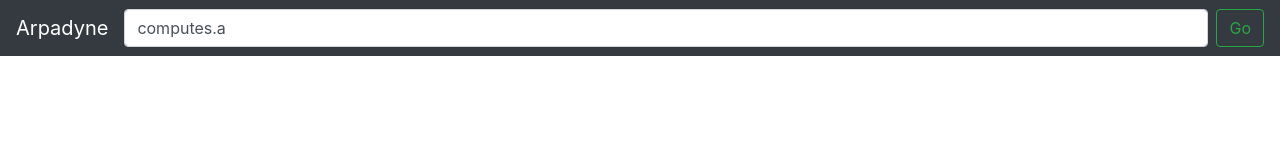
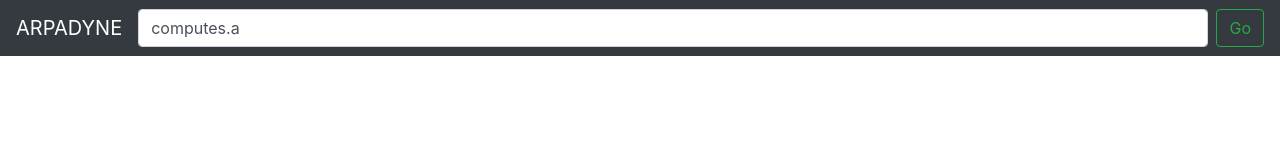
Before and after one commit to chrismatthieu/arpadyne, a website: page public/index.html in a window 1280 px wide. Shown: the top 160 px of the page. Drawn offline with nearby package versions, Linux system fonts and the light colour scheme.

Commit message:
uppercased brand

```diff
--- a/public/index.html
+++ b/public/index.html
@@ -8,7 +8,7 @@
   </head>
   <body>
     <nav class="navbar navbar-expand-lg navbar-dark bg-dark">
-      <a class="navbar-brand" href="#">Arpadyne</a>
+      <a class="navbar-brand" href="#">ARPADYNE</a>
       <button class="navbar-toggler" type="button" data-toggle="collapse" data-target="#navbarSupportedContent" aria-controls="navbarSupportedContent" aria-expanded="false" aria-label="Toggle navigation">
         <span class="navbar-toggler-icon"></span>
       </button>
```
